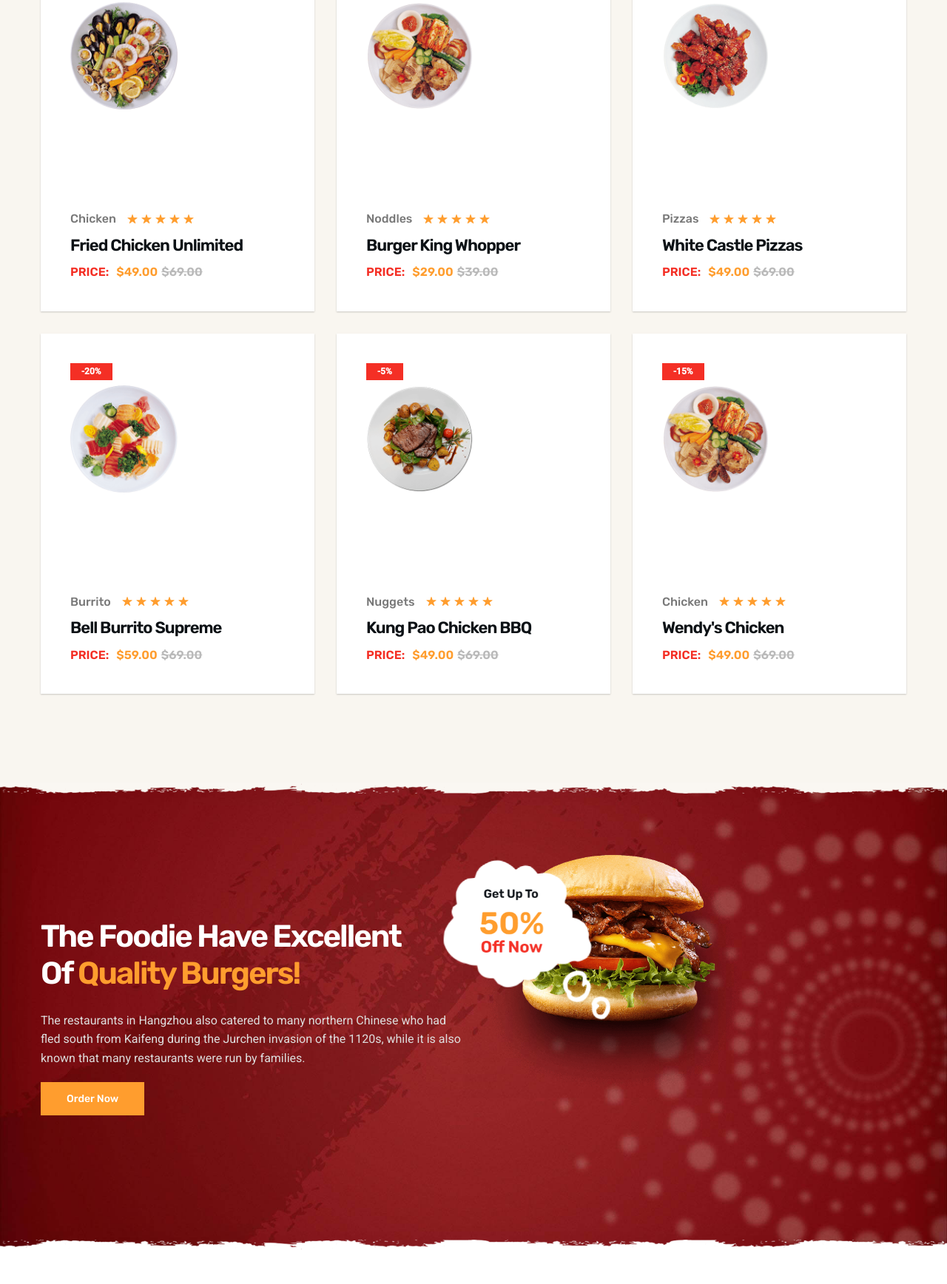
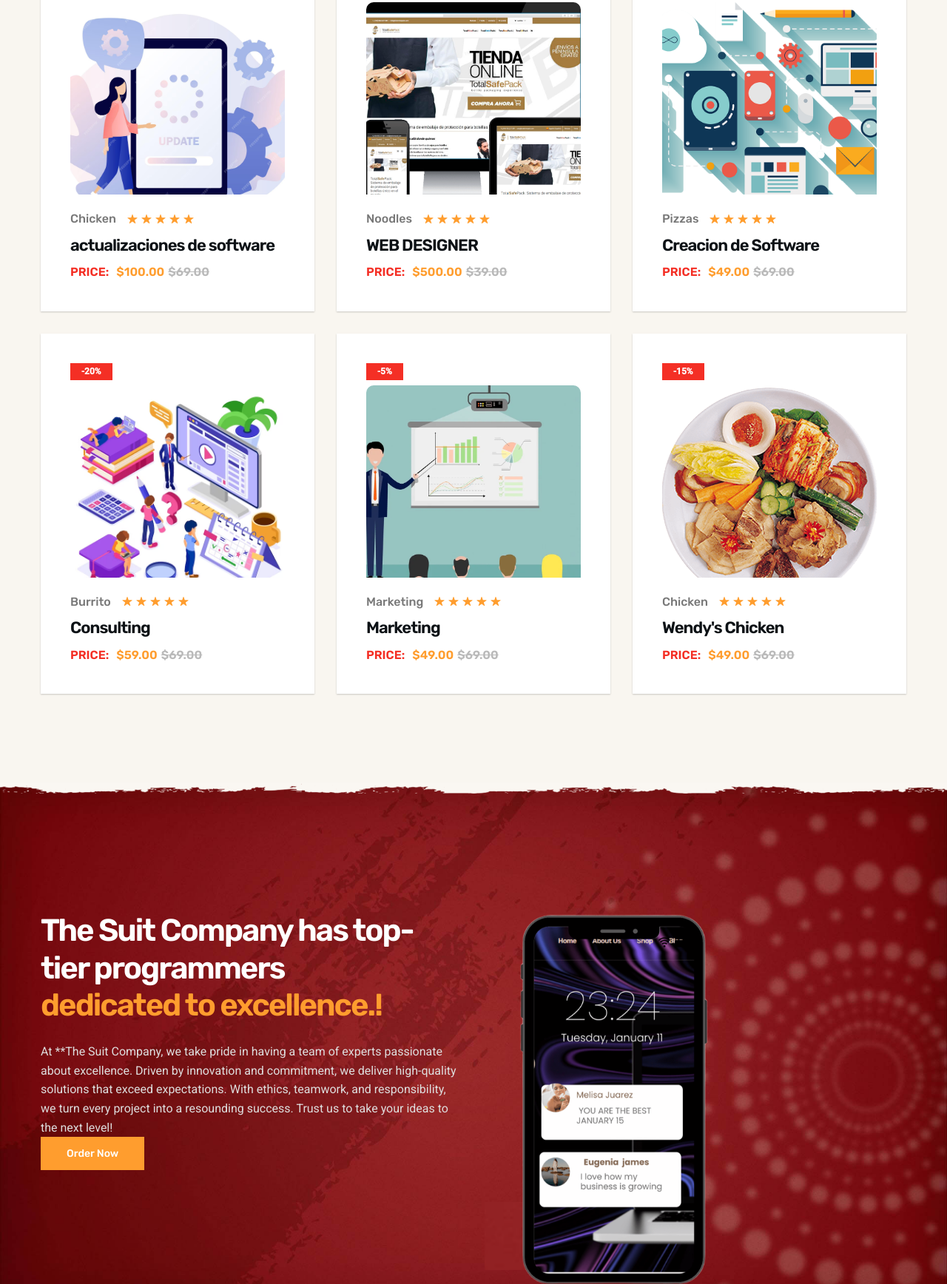
Before and after one commit to RafaelJCR/empresa_software, a plain HTML site: page index.html in a window 1280 px wide. Shown: the part 2582-4318 px from the top of the page at 74% size. Drawn offline with nearby package versions, Linux system fonts and the light colour scheme.

Commit message:
sigo trabajando

```diff
--- a/assets/css/style.css
+++ b/assets/css/style.css
@@ -15,6 +15,22 @@
 \*-----------------------------------*/
 
 :root {
+  .food-menu-list .food-menu-card .card-banner img {
+    width: 100%;             /* Hace que la imagen ocupe todo el ancho del contenedor */
+    height: 300px;           /* Ajusta la altura de las imágenes para que sean más grandes (puedes modificar el valor según lo que necesites) */
+    object-fit: cover;       /* Mantiene la proporción de la imagen y recorta si es necesario para llenar el espacio */
+    border-radius: 10px;     /* Redondea las esquinas de la imagen (opcional, si quieres mejorar la estética) */
+  }
+
+  .food-menu-card .card-banner {
+    position: relative;      /* Asegura que el contenedor de la imagen no se desplace al ajustar el tamaño */
+    overflow: hidden;        /* Asegura que las imágenes no se salgan del contenedor */
+  }
+
+  .food-menu-card .card-banner img:hover {
+    transform: scale(1.05);  /* Efecto de agrandamiento cuando el usuario pasa el ratón sobre la imagen */
+    transition: transform 0.4s ease;  /* Transición suave para el efecto de hover */
+  }
 
   /**
    * colors
@@ -174,8 +190,6 @@ body.active { overflow: hidden; }
 
 
 
-
-
 /*-----------------------------------*\
   #REUSED STYLE
 \*-----------------------------------*/
--- a/index.html
+++ b/index.html
@@ -436,7 +436,7 @@
               <div class="food-menu-card">
 
                 <div class="card-banner">
-                  <img src="./assets/images/food-menu-1.png" width="300" height="300" loading="lazy"
+                  <img src="assets/css/concepto-actualizacion-sistema-estilo-dibujos-animados-plano-moderno-ilustracion-vectorial_501813-101.avif" width="300" height="300" loading="lazy"
                     alt="Fried Chicken Unlimited" class="w-100">
 
                   <div class="badge">-15%</div>
@@ -456,13 +456,13 @@
                   </div>
                 </div>
 
-                <h3 class="h3 card-title">Fried Chicken Unlimited</h3>
+                <h3 class="h3 card-title">actualizaciones de software</h3>
 
                 <div class="price-wrapper">
 
                   <p class="price-text">Price:</p>
 
-                  <data class="price">$49.00</data>
+                  <data class="price">$100.00</data>
 
                   <del class="del" value="69.00">$69.00</del>
 
@@ -472,11 +472,12 @@
             </li>
 
             <li>
+
               <div class="food-menu-card">
 
                 <div class="card-banner">
-                  <img src="./assets/images/food-menu-2.png" width="300" height="300" loading="lazy"
-                    alt="Burger King Whopper" class="w-100">
+                  <!-- Aquí he dejado la imagen con un tamaño más grande -->
+                  <img src="assets/images/mokapmoviltabletpctotalsafe.png" loading="lazy" alt="Burger King Whopper" class="w-100">
 
                   <div class="badge">-10%</div>
 
@@ -484,7 +485,7 @@
                 </div>
 
                 <div class="wrapper">
-                  <p class="category">Noddles</p>
+                  <p class="category">Noodles</p>
 
                   <div class="rating-wrapper">
                     <ion-icon name="star"></ion-icon>
@@ -495,17 +496,17 @@
                   </div>
                 </div>
 
-                <h3 class="h3 card-title">Burger King Whopper</h3>
+                <h3 class="h3 card-title">WEB DESIGNER</h3>
 
                 <div class="price-wrapper">
 
                   <p class="price-text">Price:</p>
 
-                  <data class="price" value="29.00">$29.00</data>
+                  <data class="price" value="29.00">$500.00</data>
 
                   <del class="del">$39.00</del>
 
-                </div>
+
 
               </div>
             </li>
@@ -514,7 +515,7 @@
               <div class="food-menu-card">
 
                 <div class="card-banner">
-                  <img src="./assets/images/food-menu-3.png" width="300" height="300" loading="lazy"
+                  <img src="assets/images/Software-PNG-Picture (1).png" width="300" height="300" loading="lazy"
                     alt="White Castle Pizzas" class="w-100">
 
                   <div class="badge">-25%</div>
@@ -534,7 +535,7 @@
                   </div>
                 </div>
 
-                <h3 class="h3 card-title">White Castle Pizzas</h3>
+                <h3 class="h3 card-title">Creacion de Software</h3>
 
                 <div class="price-wrapper">
 
@@ -553,7 +554,7 @@
               <div class="food-menu-card">
 
                 <div class="card-banner">
-                  <img src="./assets/images/food-menu-4.png" width="300" height="300" loading="lazy"
+                  <img src="assets/images/programa-educacion-planificacion-linea-casa_108855-2217.avif" width="300" height="300" loading="lazy"
                     alt="Bell Burrito Supreme" class="w-100">
 
                   <div class="badge">-20%</div>
@@ -573,7 +574,7 @@
                   </div>
                 </div>
 
-                <h3 class="h3 card-title">Bell Burrito Supreme</h3>
+                <h3 class="h3 card-title">Consulting</h3>
 
                 <div class="price-wrapper">
 
@@ -592,7 +593,7 @@
               <div class="food-menu-card">
 
                 <div class="card-banner">
-                  <img src="./assets/images/food-menu-5.png" width="300" height="300" loading="lazy"
+                  <img src="assets/images/presentacion_ppt_software (1).webp" width="300" height="300" loading="lazy"
                     alt="Kung Pao Chicken BBQ" class="w-100">
 
                   <div class="badge">-5%</div>
@@ -601,7 +602,7 @@
                 </div>
 
                 <div class="wrapper">
-                  <p class="category">Nuggets</p>
+                  <p class="category">Marketing</p>
 
                   <div class="rating-wrapper">
                     <ion-icon name="star"></ion-icon>
@@ -612,7 +613,7 @@
                   </div>
                 </div>
 
-                <h3 class="h3 card-title">Kung Pao Chicken BBQ</h3>
+                <h3 class="h3 card-title">Marketing</h3>
 
                 <div class="price-wrapper">
 
@@ -686,25 +687,22 @@
           <div class="cta-content">
 
             <h2 class="h2 section-title">
-              The Foodie Have Excellent Of
-              <span class="span">Quality Burgers!</span>
+              The Suit Company has top-tier programmers
+              <span class="span">dedicated to excellence.!</span>
             </h2>
 
             <p class="section-text">
-              The restaurants in Hangzhou also catered to many northern Chinese who had fled south from Kaifeng during
-              the Jurchen
-              invasion of the 1120s, while it is also known that many restaurants were run by families.
-            </p>
+              At **The Suit Company, we take pride in having a team of experts passionate about excellence. Driven by innovation and commitment, we deliver high-quality solutions that exceed expectations. With ethics, teamwork, and responsibility, we turn every project into a resounding success. Trust us to take your ideas to the next level!
 
             <button class="btn btn-hover">Order Now</button>
           </div>
 
           <figure class="cta-banner">
-            <img src="./assets/images/cta-banner.png" width="700" height="637" loading="lazy" alt="Burger"
+            <img src="assets/images/Gray Minimalist Notification Spa Your Story  (1).png" width="700" height="637" loading="lazy" alt="Burger"
               class="w-100 cta-img">
 
-            <img src="./assets/images/sale-shape.png" width="216" height="226" loading="lazy"
-              alt="get up to 50% off now" class="abs-img scale-up-anim">
+            <img src="assets/images/Screenshot 2025-03-02 215443.png" width="100" height="215 " loading="lazy"
+              alt="get up to 50% off now"
           </figure>
 
         </div>
@@ -736,8 +734,7 @@
             <img src="assets/images/pngtree-blog-clipart-freelancer-working-illustration-cartoon-vector-png-image_11071306.png" width="700" height="602" loading="lazy" alt="clouds"
               class="w-100">
 
-            <img src="" width="1000" height="880" loading="lazy" alt="delivery boy"
-              class="w-100 delivery-img" data-delivery-boy>
+
           </figure>
 
         </div>
@@ -761,8 +758,7 @@
           </h2>
 
           <p class="section-text">
-            Food is any substance consumed to provide nutritional
-            support for an organism.
+            The Suit Company offers high-quality solutions to optimize performance, and our services provide the necessary support to achieve excellence in every project.
           </p>
 
           <ul class="testi-list has-scrollbar">
@@ -785,8 +781,7 @@
                 </div>
 
                 <blockquote class="testi-text">
-                  "I would be lost without restaurant. I would like to personally thank you for your outstanding
-                  product."
+                  I’ve worked with The Suit Company on multiple projects, and their commitment to excellence never fails to impress. They consistently deliver top-notch solutions with a focus on quality and innovation!"
                 </blockquote>
 
                 <div class="rating-wrapper">
@@ -818,8 +813,7 @@
                 </div>
 
                 <blockquote class="testi-text">
-                  "I would be lost without restaurant. I would like to personally thank you for your outstanding
-                  product."
+                  "The Suit Company truly sets the bar high! Their team works seamlessly together, and the results always exceed my expectations. If you’re looking for reliable and high-quality work, they’re the ones to trust."
                 </blockquote>
 
                 <div class="rating-wrapper">
@@ -845,14 +839,13 @@
                   <div>
                     <h3 class="h4 testi-name">Charles Richard</h3>
 
-                    <p class="testi-title">CEO Angela</p>
+                    <p class="testi-title">CEO Harmony</p>
                   </div>
 
                 </div>
 
                 <blockquote class="testi-text">
-                  "I would be lost without restaurant. I would like to personally thank you for your outstanding
-                  product."
+                  "Impressed by how The Suit Company blends creativity with professionalism. Their passion for delivering exceptional results is evident in every project. Highly recommend them!"
                 </blockquote>
 
                 <div class="rating-wrapper">
```
Also changed, not shown: assets/css/concepto-actualizacion-sistema-estilo-dibujos-animados-plano-moderno-ilustracion-vectorial_501813-101.avif (added), assets/images/Gray Minimalist Notification Spa Your Story  (1).png (added), assets/images/Screenshot 2025-03-02 215443.png (added), assets/images/Screenshot 2025-03-02 220251.png (added), assets/images/Software-PNG-Picture (1).png (added), assets/images/concepto-actualizacion-sistema-estilo-dibujos-animados-plano-moderno-ilustracion-vectorial_501813-101.avif (added), assets/images/mokapmoviltabletpctotalsafe.png (added), assets/images/presentacion_ppt_software (1).webp (added), assets/images/programa-educacion-planificacion-linea-casa_108855-2217.avif (added), assets/images/system-software-update-and-upgrade-concept-loading-process-in-laptop-screen-illustration-vector.jpg (added).
